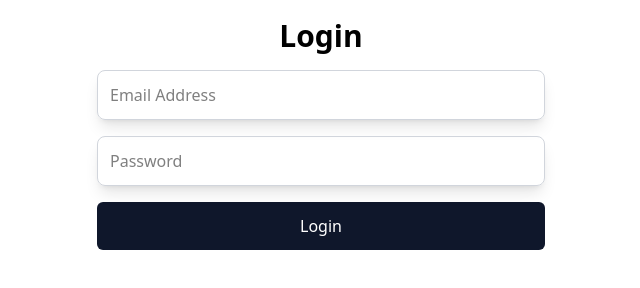
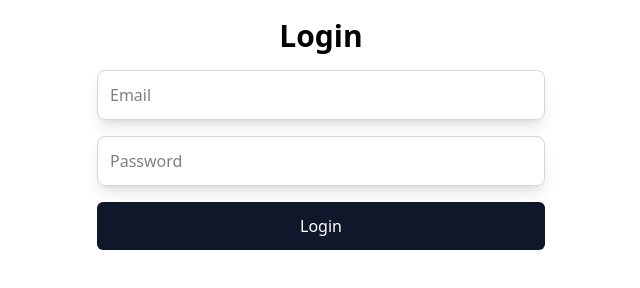
Before and after one commit to Mij-Do/Fullstack-Todo-app-learn, a React (Vite) app: page /login in a window 1280 px wide. Shown: the part 158-446 px from the top of the page, without its empty margins (319-959 px from the left). Built offline with nearby package versions, Linux system fonts and the light colour scheme.

Commit message:
login page

```diff
--- a/src/data/index.ts
+++ b/src/data/index.ts
@@ -16,7 +16,29 @@ export const REGISTER_FORM: IRegisterInput[] = [
         type: "email",
         validation: {
             required: true,
-            pattern: /^[^@ ]+@[^@ ]+\.[^@ .]{2,}$/,
+            pattern: /^[^\s@]+@[^\s@]+\.[^\s@]+$/,
+        },
+    },
+    {
+        name: "password",
+        placeholder: "Password",
+        type: "password",
+        validation: {
+            required: true,
+            minLength: 6,
+            pattern: /^(?=.*[a-z])(?=.*[A-Z])(?=.*\d).{8,}$/,
+        },
+    },
+];
+
+export const LOGIN_FORM: ILoginInput[] = [
+    {
+        name: "identifier",
+        placeholder: "Email",
+        type: "email",
+        validation: {
+            required: true,
+            pattern: /^[^\s@]+@[^\s@]+\.[^\s@]+$/,
         },
     },
     {
@@ -29,24 +51,3 @@ export const REGISTER_FORM: IRegisterInput[] = [
         },
     },
 ];
-
-export const LOGIN_FORM: ILoginInput[] = [
-    {
-        name: "identifier",
-        placeholder: "Email",
-        type: "email",
-        validation: {
-            required: true,
-            pattern: /^[^@ ]+@[^@ ]+\.[^@ .]{2,}$/,
-        },
-    },
-    {
-        name: "password",
-        placeholder: "Password",
-        type: "password",
-        validation: {
-            required: true,
-            minLength: 6,
-        },
-    },
-];
--- a/src/interfaces/index.ts
+++ b/src/interfaces/index.ts
@@ -1,7 +1,7 @@
-import type { TInputName } from "../types";
+import type { TInputLoginName, TInputRegisterName } from "../types";
 
 export interface IRegisterInput {
-    name: TInputName;
+    name: TInputRegisterName;
     placeholder: string;
     type: string;
     validation: {
@@ -13,7 +13,7 @@ export interface IRegisterInput {
 
 
 export interface ILoginInput {
-    name: string;
+    name: TInputLoginName;
     placeholder: string;
     type: string;
     validation: {
--- a/src/pages/Login.tsx
+++ b/src/pages/Login.tsx
@@ -1,16 +1,77 @@
+import { useForm, type SubmitHandler } from "react-hook-form";
 import Button from "../components/ui/Button";
 import Input from "../components/ui/Input";
+import InputErrorMsg from "../components/ui/InputErrorMsg";
+import { LOGIN_FORM } from "../data";
+import { yupResolver } from "@hookform/resolvers/yup";
+import { loginSchema } from "../validation";
+import { useState } from "react";
+import type { AxiosError } from "axios";
+import type { IErrorResponse } from "../interfaces";
+import toast from "react-hot-toast";
+import axiosInstance from "../config/axios.instance";
+
+interface IFormInput {
+    identifier: string;
+    password: string;
+}
+
+const LoginPage = () => {
+    // states
+    const [isLoading, setIsLoading] = useState(false);
+    // handellrs
+    const { register, handleSubmit, formState: {errors} } = useForm<IFormInput>({resolver: yupResolver(loginSchema)});
+    const onSubmit: SubmitHandler<IFormInput> = async (data) => {
+            setIsLoading(true);
+            try {
+                const {status} = await axiosInstance.post("/auth/local/", data);
+                if (status === 200) {
+                    toast.success(
+                        "You will navigate to the Home page after 2 seconds from loggedin.",
+                        {
+                            position: "bottom-center",
+                            duration: 1500,
+                            style: {
+                            backgroundColor: "black",
+                            color: "white",
+                            width: "fit-content",
+                            },
+                        }
+                    )};
+            } catch (error) {
+                const errObj = error as AxiosError<IErrorResponse>;
+                toast.error (`${errObj.response?.data.error.message}`,
+                    {
+                        position: "bottom-center",
+                        duration: 1500,
+                        style: {
+                            backgroundColor: "black",
+                            color: "white",
+                            width: "fit-content",
+                        },
+                    }
+                );
+            } finally {
+                setIsLoading(false);
+            }
+        }
 
 
-const LoginPage = () => {
+    // render
+    const renderLoginForm = LOGIN_FORM.map (({name, placeholder, type, validation}, idx) => (
+        <div key={idx}>
+            <Input placeholder={placeholder} type={type} {...register(name, validation)}/>
+            {errors[name] && <InputErrorMsg msg={errors[name]?.message}/> }
+        </div>
+    ));
+
     return (
         <div className="max-w-md mx-auto">
             <h2 className="text-center mb-4 text-3xl font-semibold">Login</h2>
-            <form className="space-y-4">
-                <Input placeholder="Email Address"/>
-                <Input placeholder="Password"/>
+            <form className="space-y-4" onSubmit={handleSubmit(onSubmit)}>
+                {renderLoginForm}
 
-                <Button fullWidth>Login</Button>
+                <Button fullWidth isLoading={isLoading}>{isLoading ? "Loading..." : "Login"}</Button>
             </form>
         </div>
     )
--- a/src/types/index.ts
+++ b/src/types/index.ts
@@ -1 +1,2 @@
-export type TInputName = "username" | "email" | "password";
+export type TInputRegisterName = "username" | "email" | "password";
+export type TInputLoginName = "identifier" | "password";
--- a/src/validation/index.ts
+++ b/src/validation/index.ts
@@ -14,3 +14,14 @@ export const registerSchema = yup
         .matches(/^(?=.*[a-z])(?=.*[A-Z])(?=.*\d).{8,}$/, "Password Is Weak!")
     })
     .required();
+
+export const loginSchema = yup
+.object({
+    identifier: yup.string()
+    .required("Email is Required!")
+    .matches(/^[^\s@]+@[^\s@]+\.[^\s@]+$/, "Email is not Valid!"),
+    password: yup.string()
+    .required("Password is Required!")
+    .min(6, "Password should be more than 8 characters!")
+})
+.required();
```
